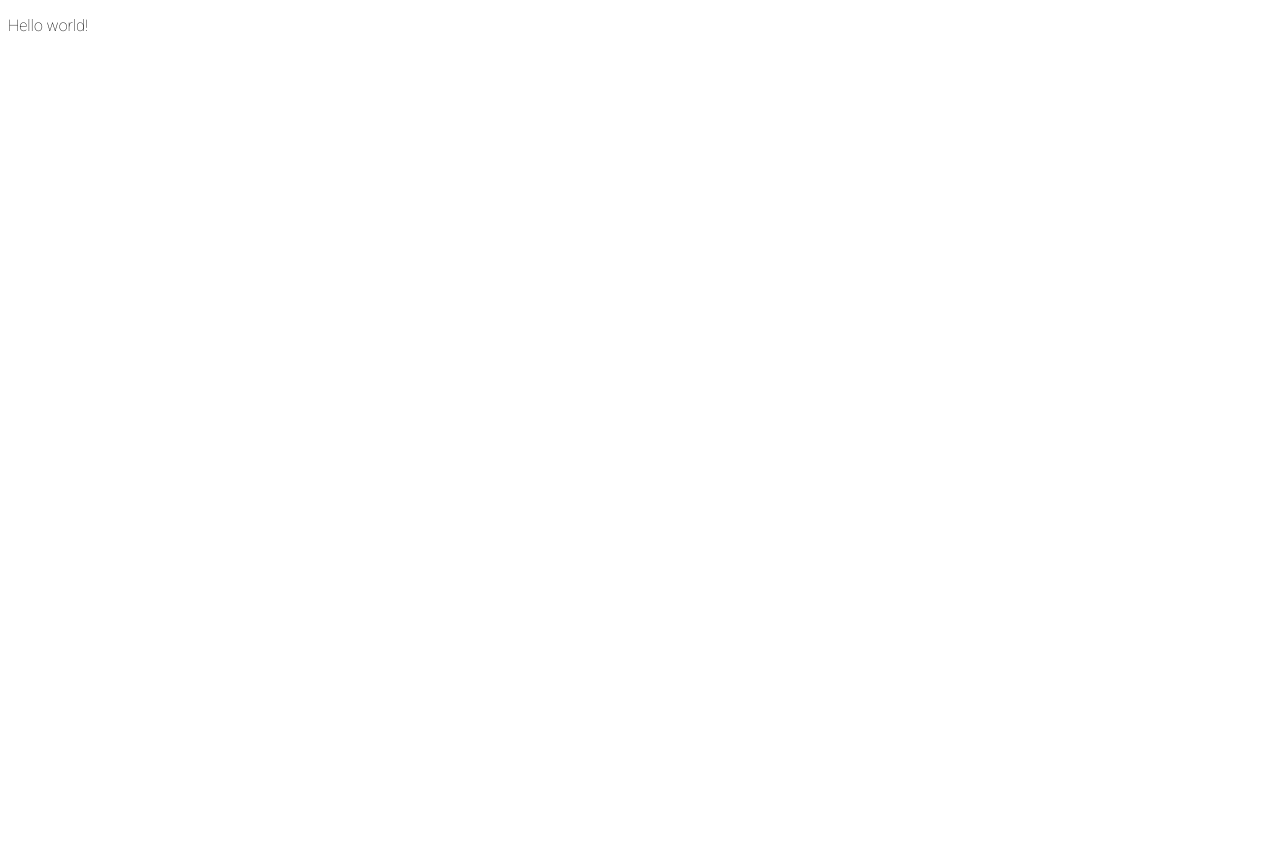
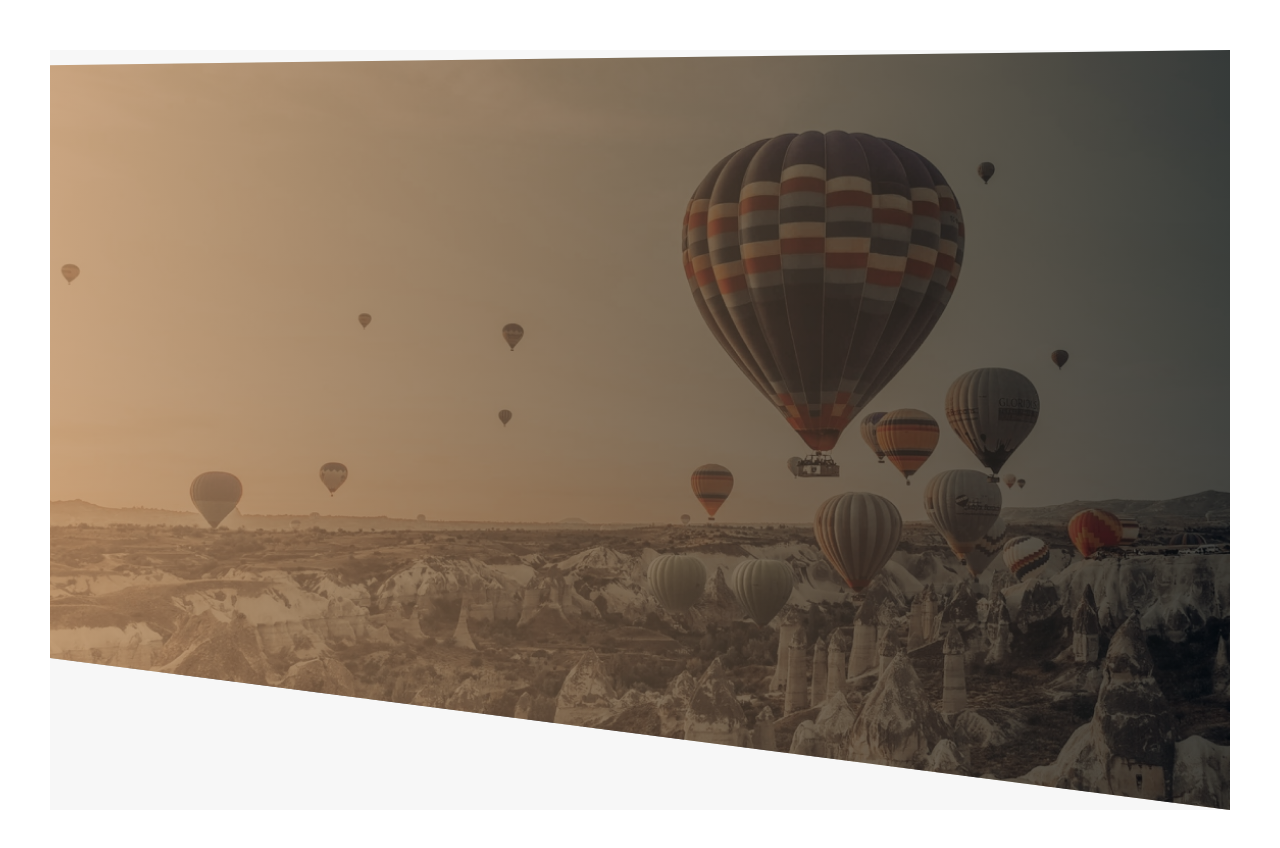
Before and after one commit to Poxod86/Ballons, a plain HTML site: page index.html in a window 1280 px wide. Before the commit the page ends 800 px from the top, so only its background shows below. Drawn offline with Linux system fonts and the light colour scheme.

Commit message:
[ADD] Подключение SASS компилятора, верстка header с использованием свойства clip-path

```diff
--- /dev/null
+++ b/SASS/style.sass
@@ -0,0 +1,24 @@
+*
+  margin: 0
+  padding: 0
+  box-sizing: border-box
+
+body
+  font-family: 'Roboto'
+  font-weight: 400
+  color: #777777
+  font-size: 16px
+  letter-spacing: 2px
+  padding: 50px
+  background-color: #fff
+
+.container
+  background-color: #f7f7f7
+  .header
+    height: 95vh
+    background:
+      image:  linear-gradient(90deg, rgba(186, 133, 84, 0.7) 0.03%, rgba(1, 1, 1, 0.7) 99.94%), url(../image/header_background.jpg)
+      repeat: no-repeat
+      size: cover
+      position: center
+    clip-path: polygon(0 2%, 100% 0, 100% 100%, 0 80%)
--- a/index.html
+++ b/index.html
@@ -9,6 +9,12 @@
   <title>Ballons</title>
 </head>
 <body>
- <p>Hello world!</p>
+ <div class="container">
+  <header class="header">
+
+
+  </header>
+
+ </div>
 </body>
 </html>
```
Also changed, not shown: css/style.css, image/header_background.jpg (added).
